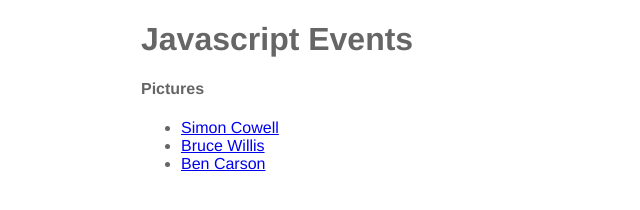
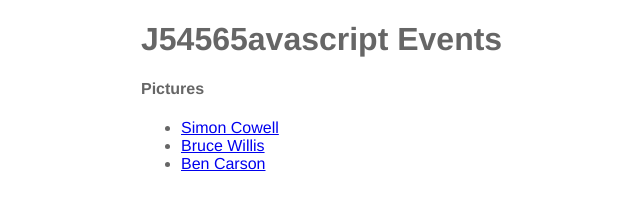
Before and after one commit to EJWOxford/google-homepage, a plain HTML site: page index.html in a window 1280 px wide. Shown: the whole page, without its empty margins (123-763 px from the left). Drawn offline with Linux system fonts and the light colour scheme.

Commit message:
modifed index

```diff
--- a/index.html
+++ b/index.html
@@ -37,7 +37,7 @@
 </html> -->
 
 <header>
-    <h1>Javascript Events</h1>
+    <h1>J54565avascript Events</h1>
 </header>
 <main>
     <h4>Pictures</h4>
```
